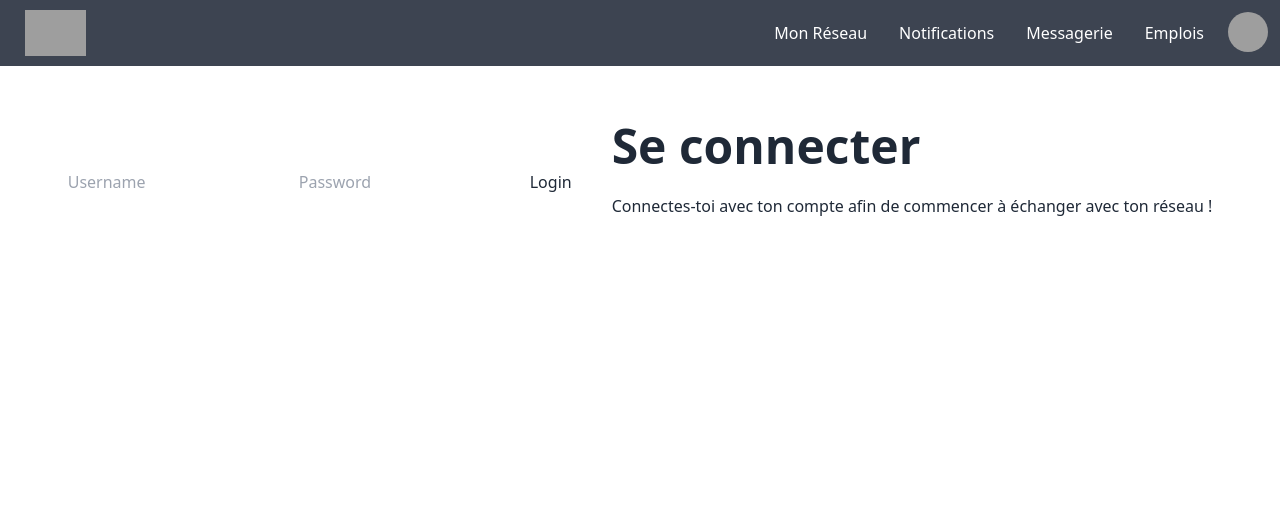
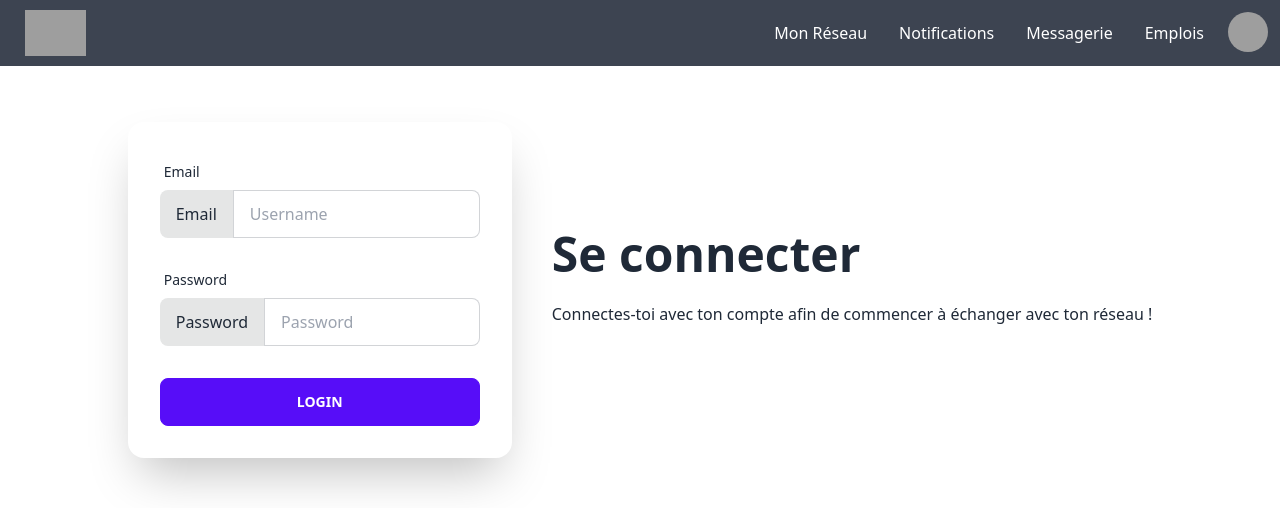
Before and after one commit to mxnfrm14/ECE-In-2023, a Next.js app: page /login in a window 1280 px wide. Shown: the top 508 px of the page. Built offline with nearby package versions, Linux system fonts and the light colour scheme; grey boxes are pictures that could not be loaded.

Commit message:
Logout and notif + keep login between page

```diff
--- a/components/LoginForm.js
+++ b/components/LoginForm.js
@@ -5,6 +5,9 @@ import { useRouter } from 'next/router';
 const Login = () => {
   const [credentials, setCredentials] = useState({ username: '', password: '' });
   const router = useRouter();
+  const [showAlert, setShowAlert] = useState(false);
+  const [alertStatus, setAlertStatus] = useState('');
+  const [alertMessage, setAlertMessage] = useState('');
 
   const handleLogin = async () => {
     try {
@@ -19,10 +22,22 @@ const Login = () => {
       if (response.ok) {
         const user = await response.json();
         // Store the user data in local storage or state management
+        setAlertStatus('success')
+        setAlertMessage('Connexion réussie ! Redirection en cours..')
+        setShowAlert(true);
+        setTimeout(() => {
+          setShowAlert(false);
+        }, 3000);
         localStorage.setItem('user', JSON.stringify(user));
         router.push('/'); // Redirect to the protected route
       } else {
         const error = await response.json();
+        setAlertStatus('error')
+        setAlertMessage(error.message)
+        setShowAlert(true);
+        setTimeout(() => {
+          setShowAlert(false);
+        }, 3000);
         // Display error message on the login page
         console.log(error.message);
       }
@@ -32,21 +47,52 @@ const Login = () => {
   };
 
   return (
-    <div>
+    <div className="card flex-shrink-0 w-full max-w-sm shadow-2xl">
+      <div className="card-body">
+        <div className="mb-4">
+          <div className="form-control">
+            <label className="label">
+              <span className="label-text">Email</span>
+            </label>
+            <label className="input-group">
+              <span>Email</span>
               <input
           type="text"
           placeholder="Username"
           value={credentials.username}
           onChange={(e) => setCredentials({ ...credentials, username: e.target.value })}
+          className="input input-bordered w-full"
         />
+            </label>
+          </div>
+        </div>
+        <div className="form-control">
+          <label className="label">
+            <span className="label-text">Password</span>
+          </label>
+          <label className="input-group">
+            <span>Password</span>
             <input
           type="password"
           placeholder="Password"
           value={credentials.password}
           onChange={(e) => setCredentials({ ...credentials, password: e.target.value })}
+          className="input input-bordered w-full"
         />
-      <button onClick={handleLogin}>Login</button>
+          </label>
         </div>
+        <div className="mt-6">
+        <button type='submit' className="btn btn-primary w-full" onClick={handleLogin}>Login</button>
+        </div>
+      </div>
+      <div className={`alert alert-${alertStatus} shadow-lg absolute top-0 w-96 mt-5 mr-2 ${showAlert ? 'blockAlert' : 'hiddenAlert'}` }>
+        <div>
+          <svg xmlns="http://www.w3.org/2000/svg" className="stroke-current flex-shrink-0 h-6 w-6" fill="none" viewBox="0 0 24 24"><path strokeLinecap="round" strokeLinejoin="round" strokeWidth="2" d="M9 12l2 2 4-4m6 2a9 9 0 11-18 0 9 9 0 0118 0z" /></svg>
+            <span>{alertMessage}</span>
+        </div>
+      </div>
+    </div>
+
   );
 };
 
--- a/components/header.js
+++ b/components/header.js
@@ -8,6 +8,7 @@ const header = () => {
 
   const handleLogout = () => {
     setIsAuthenticated(false);
+    localStorage.removeItem('user');
     window.location.href = '/login';
   };
 
--- a/pages/login.js
+++ b/pages/login.js
@@ -48,8 +48,8 @@ function Login(props) {
                       <span className="label-text">Email</span>
                     </label>
                     <label className="input-group">
-                      <span>Email</span>
-                      <input type="text" {...register("Email", { required: true })} placeholder="info@site.com" className="input input-bordered w-full" />
+                      <span>EmaclassName="input input-bordered w-full" il</span>
+                      <input type="text" {...register("Email", { required: true })} placeholder="info@site.com" />
                     </label>
                   </div>
                 </div>
--- a/styles/globals.css
+++ b/styles/globals.css
@@ -6,3 +6,22 @@
       @apply scroll-smooth;
     }
   }
+
+  .alert.hiddenAlert {
+    /* Other Tailwind CSS classes */
+    opacity: 0;
+    transform: translateY(-100%);
+    transition-property: opacity, transform;
+    transition-duration: 300ms;
+    }
+
+    .alert.blockAlert {
+    opacity: 1;
+    transform: translateY(0);
+    transition-property: opacity, transform;
+    transition-duration: 300ms;
+    }
+    .alert-error {
+      background: #f87272;
+      color: black;
+    }
```
Lines whose indentation alone changed are shown as unchanged.
